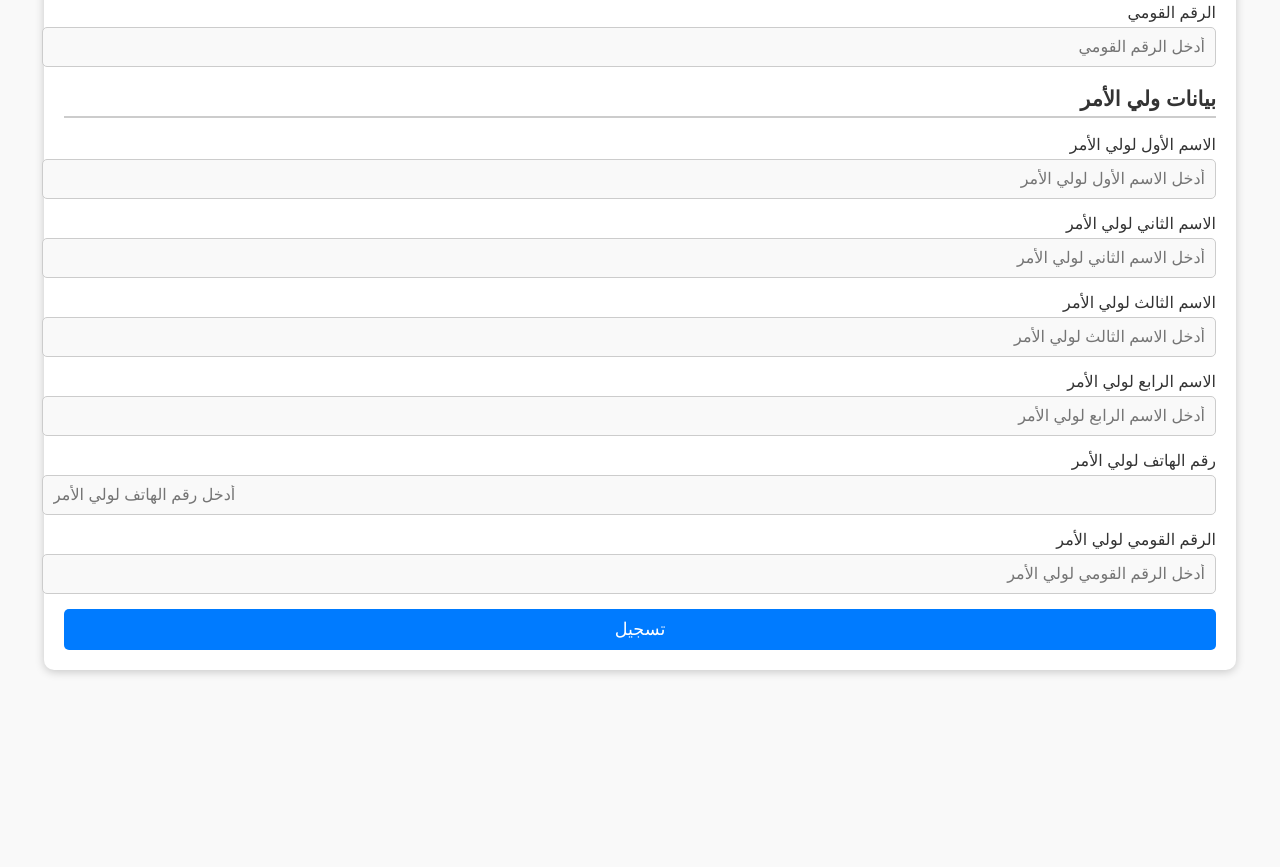
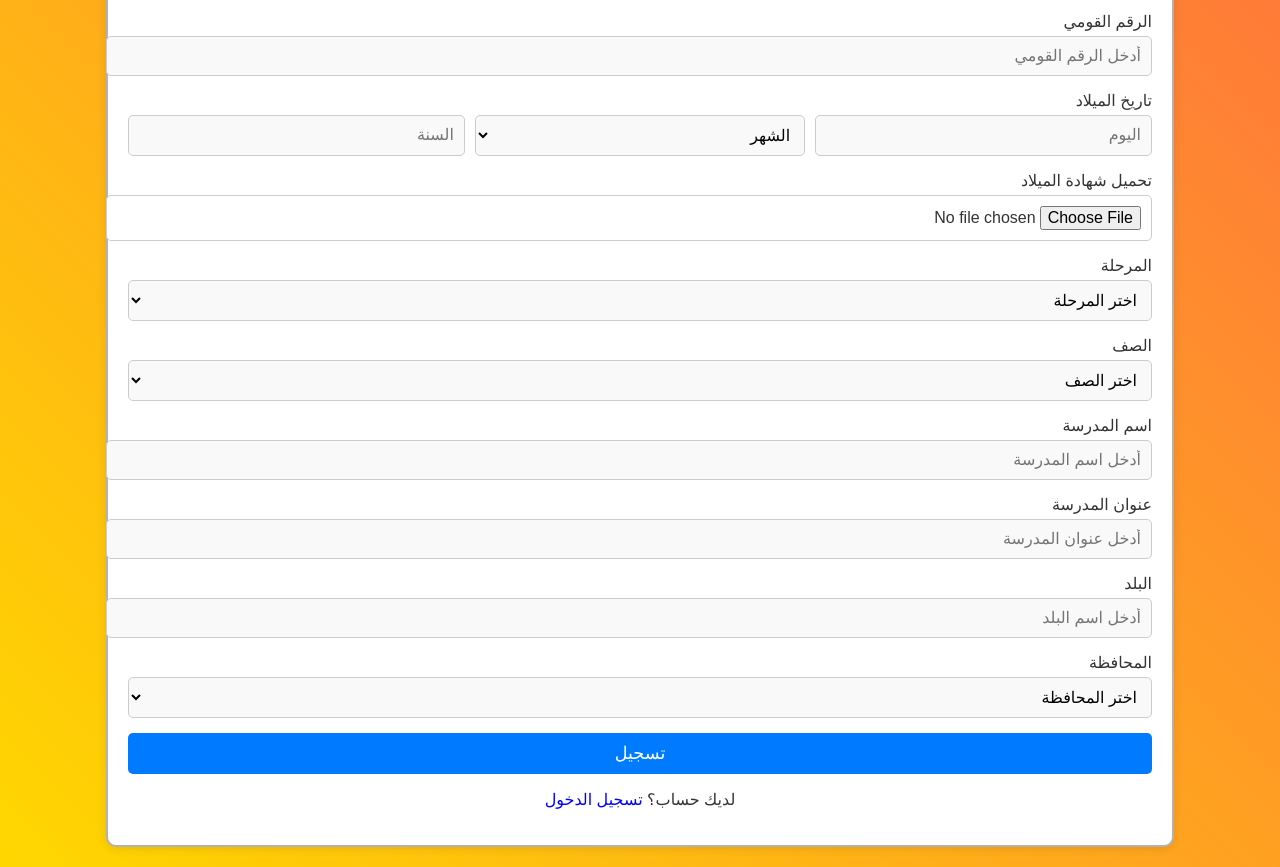
Before and after one commit to Msa499/Your-time-matters-to-us---, a plain HTML site: page Second.html in a window 1280 px wide. Shown: the part 554-1421 px from the top of the page. Before the commit the page ends 1244 px from the top, so only its background shows below. Drawn offline with Linux system fonts and the light colour scheme.

Commit message:
Update Second.html

```diff
--- a/Second.html
+++ b/Second.html
@@ -1,5 +1,4 @@
-
-<!DOCTYPE html>
+ <!DOCTYPE html>
 <html lang="ar">
 <head>
   <meta charset="UTF-8">
@@ -10,42 +9,39 @@
       font-family: Arial, sans-serif;
       margin: 0;
       padding: 0;
-      background-color: white;
+      background-color: #f4f4f4;
       color: #333;
       direction: rtl;
       text-align: right;
-      background-color: #f9f9f9;
-      overflow: hidden;
-      animation: moveBackground 60s infinite linear;
+      background-image: linear-gradient(45deg, #FFD700, #FF6347);
+      animation: backgroundAnimation 5s infinite;
     }
 
-    @keyframes moveBackground {
-      0% { background-image: url('clock1.gif'); }
-      50% { background-image: url('clock2.gif'); }
-      100% { background-image: url('clock1.gif'); }
+    @keyframes backgroundAnimation {
+      0% { background-image: linear-gradient(45deg, #FFD700, #FF6347); }
+      50% { background-image: linear-gradient(45deg, #FF6347, #FFD700); }
+      100% { background-image: linear-gradient(45deg, #FFD700, #FF6347); }
     }
 
     .container {
-      width: 90%;
+      width: 80%;
       margin: 20px auto;
       padding: 20px;
       border-radius: 10px;
-      box-shadow: 0 2px 10px rgba(0, 0, 0, 0.2);
+      box-shadow: 0 2px 10px rgba(0, 0, 0, 0.1);
       background-color: #fff;
+      border: 2px solid rgba(0, 0, 0, 0.3); /* برواز أسود شفاف */
     }
 
     h1 {
       text-align: center;
       color: #444;
-      font-size: 1.8rem;
     }
 
     h2 {
       margin-top: 20px;
       color: #333;
-      border-bottom: 2px solid #ccc;
-      padding-bottom: 5px;
-      font-size: 1.3rem;
+      text-align: center;
     }
 
     .form-group {
@@ -55,10 +51,9 @@
     label {
       display: block;
       margin-bottom: 5px;
-      font-size: 1rem;
     }
 
-    input, select {
+    input, select, button {
       width: 100%;
       padding: 10px;
       font-size: 1rem;
@@ -93,38 +88,28 @@
       margin-top: 5px;
     }
 
-    .toggle-dark-mode {
-      display: none;
+    .blue-link {
+      color: blue;
+      text-decoration: none;
     }
 
-    .toggle-dark-mode {
-      position: absolute;
-      top: 10px;
-      right: 10px;
-      cursor: pointer;
-      font-size: 1.2rem;
+    .blue-link:hover {
+      text-decoration: underline;
     }
 
-    .icon {
-      display: inline-block;
-      margin-left: 10px;
+    .file-input {
+      background-color: #fff;
+      padding: 10px;
+      border: 1px solid #ccc;
+      border-radius: 5px;
     }
-
-    .sun {
-      color: orange;
-    }
-
-    .moon {
-      color: yellow;
-    }
-
   </style>
 </head>
 <body>
   <div class="container">
     <h1>مرحلة التسجيل</h1>
+    <h2>بيانات الطالب</h2>
     <form id="registrationForm">
-      <h2>بيانات الطالب</h2>
       <div class="form-group">
         <label for="studentFirstName">الاسم الأول</label>
         <input type="text" id="studentFirstName" placeholder="أدخل الاسم الأول" required>
@@ -149,57 +134,108 @@
         <label for="studentNationalID">الرقم القومي</label>
         <input type="text" id="studentNationalID" placeholder="أدخل الرقم القومي" pattern="\\d{14}" required>
       </div>
-      <h2>بيانات ولي الأمر</h2>
       <div class="form-group">
-        <label for="parentFirstName">الاسم الأول لولي الأمر</label>
-        <input type="text" id="parentFirstName" placeholder="أدخل الاسم الأول لولي الأمر" required>
+        <label for="studentBirthDay">تاريخ الميلاد</label>
+        <div style="display: flex; gap: 10px;">
+          <input type="number" id="studentBirthDay" placeholder="اليوم" min="1" max="31" required>
+          <select id="studentBirthMonth" required>
+            <option value="">الشهر</option>
+            <option value="يناير">يناير</option>
+            <option value="فبراير">فبراير</option>
+            <option value="مارس">مارس</option>
+            <option value="أبريل">أبريل</option>
+            <option value="مايو">مايو</option>
+            <option value="يونيو">يونيو</option>
+            <option value="يوليو">يوليو</option>
+            <option value="أغسطس">أغسطس</option>
+            <option value="سبتمبر">سبتمبر</option>
+            <option value="أكتوبر">أكتوبر</option>
+            <option value="نوفمبر">نوفمبر</option>
+            <option value="ديسمبر">ديسمبر</option>
+          </select>
+          <input type="number" id="studentBirthYear" placeholder="السنة" min="1900" max="2024" required>
+        </div>
       </div>
       <div class="form-group">
-        <label for="parentSecondName">الاسم الثاني لولي الأمر</label>
-        <input type="text" id="parentSecondName" placeholder="أدخل الاسم الثاني لولي الأمر" required>
+        <label for="birthCertificate">تحميل شهادة الميلاد</label>
+        <input type="file" id="birthCertificate" class="file-input" required>
       </div>
       <div class="form-group">
-        <label for="parentThirdName">الاسم الثالث لولي الأمر</label>
-        <input type="text" id="parentThirdName" placeholder="أدخل الاسم الثالث لولي الأمر" required>
+        <label for="studentGrade">المرحلة</label>
+        <select id="studentGrade" required>
+          <option value="">اختر المرحلة</option>
+          <option value="ابتدائي">ابتدائي</option>
+          <option value="إعدادي">إعدادي</option>
+          <option value="ثانوي">ثانوي</option>
+        </select>
       </div>
       <div class="form-group">
-        <label for="parentFourthName">الاسم الرابع لولي الأمر</label>
-        <input type="text" id="parentFourthName" placeholder="أدخل الاسم الرابع لولي الأمر" required>
+        <label for="studentClass">الصف</label>
+        <select id="studentClass" required>
+          <option value="">اختر الصف</option>
+          <option value="أولى ابتدائي">أولى ابتدائي</option>
+          <option value="ثانية ابتدائي">ثانية ابتدائي</option>
+          <option value="ثالثة ابتدائي">ثالثة ابتدائي</option>
+          <option value="رابعة ابتدائي">رابعة ابتدائي</option>
+          <option value="خامسة ابتدائي">خامسة ابتدائي</option>
+          <option value="سادسة ابتدائي">سادسة ابتدائي</option>
+          <option value="أولى إعدادي">أولى إعدادي</option>
+          <option value="ثانية إعدادي">ثانية إعدادي</option>
+          <option value="ثالثة إعدادي">ثالثة إعدادي</option>
+          <option value="أولى ثانوي">أولى ثانوي</option>
+          <option value="ثانية ثانوي">ثانية ثانوي</option>
+          <option value="ثالثة ثانوي">ثالثة ثانوي</option>
+        </select>
       </div>
       <div class="form-group">
-        <label for="parentPhone">رقم الهاتف لولي الأمر</label>
-        <input type="tel" id="parentPhone" placeholder="أدخل رقم الهاتف لولي الأمر" pattern="\\d{11}" required>
+        <label for="schoolName">اسم المدرسة</label>
+        <input type="text" id="schoolName" placeholder="أدخل اسم المدرسة" required>
       </div>
       <div class="form-group">
-        <label for="parentNationalID">الرقم القومي لولي الأمر</label>
-        <input type="text" id="parentNationalID" placeholder="أدخل الرقم القومي لولي الأمر" pattern="\\d{14}" required>
+        <label for="schoolAddress">عنوان المدرسة</label>
+        <input type="text" id="schoolAddress" placeholder="أدخل عنوان المدرسة" required>
+      </div>
+      <div class="form-group">
+        <label for="country">البلد</label>
+        <input type="text" id="country" placeholder="أدخل اسم البلد" required>
+      </div>
+      <div class="form-group">
+        <label for="province">المحافظة</label>
+        <select id="province" required>
+          <option value="">اختر المحافظة</option>
+          <option value="الاسكندرية">الاسكندرية</option>
+          <option value="أسوان">أسوان</option>
+          <option value="أسيوط">أسيوط</option>
+          <option value="الاقصر">الاقصر</option>
+          <option value="الشرقية">الشرقية</option>
+          <option value="الدقهلية">الدقهلية</option>
+          <option value="الغربية">الغربية</option>
+          <option value="الفيوم">الفيوم</option>
+          <option value="القاهرة">القاهرة</option>
+          <option value="القليوبية">القليوبية</option>
+          <option value="المنيا">المنيا</option>
+          <option value="المهرة">المهرة</option>
+          <option value="المنوفية">المنوفية</option>
+          <option value="بني سويف">بني سويف</option>
+          <option value="دمياط">دمياط</option>
+          <option value="سوهاج">سوهاج</option>
+          <option value="شمال سيناء">شمال سيناء</option>
+          <option value="جنوب سيناء">جنوب سيناء</option>
+          <option value="بورسعيد">بورسعيد</option>
+        </select>
       </div>
       <button type="submit">تسجيل</button>
     </form>
+    <p style="text-align:center;">لديك حساب؟ <a href="fourth.html" class="blue-link">تسجيل الدخول</a></p>
   </div>
 
   <script>
-    // التحقق من صحة الإدخال
-    document.querySelector('#registrationForm').addEventListener('submit', function(event) {
-      // التحقق من أن جميع البيانات مدخلة بشكل صحيح
-      const inputs = document.querySelectorAll('input, select');
-      let isValid = true;
-
-      inputs.forEach(input => {
-        if (!input.value) {
-          input.style.borderColor = 'red';
-          isValid = false;
-        } else {
-          input.style.borderColor = '';
-        }
-      });
-
-      if (!isValid) {
-        event.preventDefault();
-        alert('من فضلك، املأ جميع الحقول بشكل صحيح.');
-      } else {
-        window.location.href = 'third.html';
-      }
+    const form = document.getElementById('registrationForm');
+    form.addEventListener('submit', function(event) {
+      event.preventDefault();
+      // إضافة التحقق من البيانات هنا
+      alert('تم التسجيل بنجاح!');
+      form.reset();
     });
   </script>
 </body>
```
